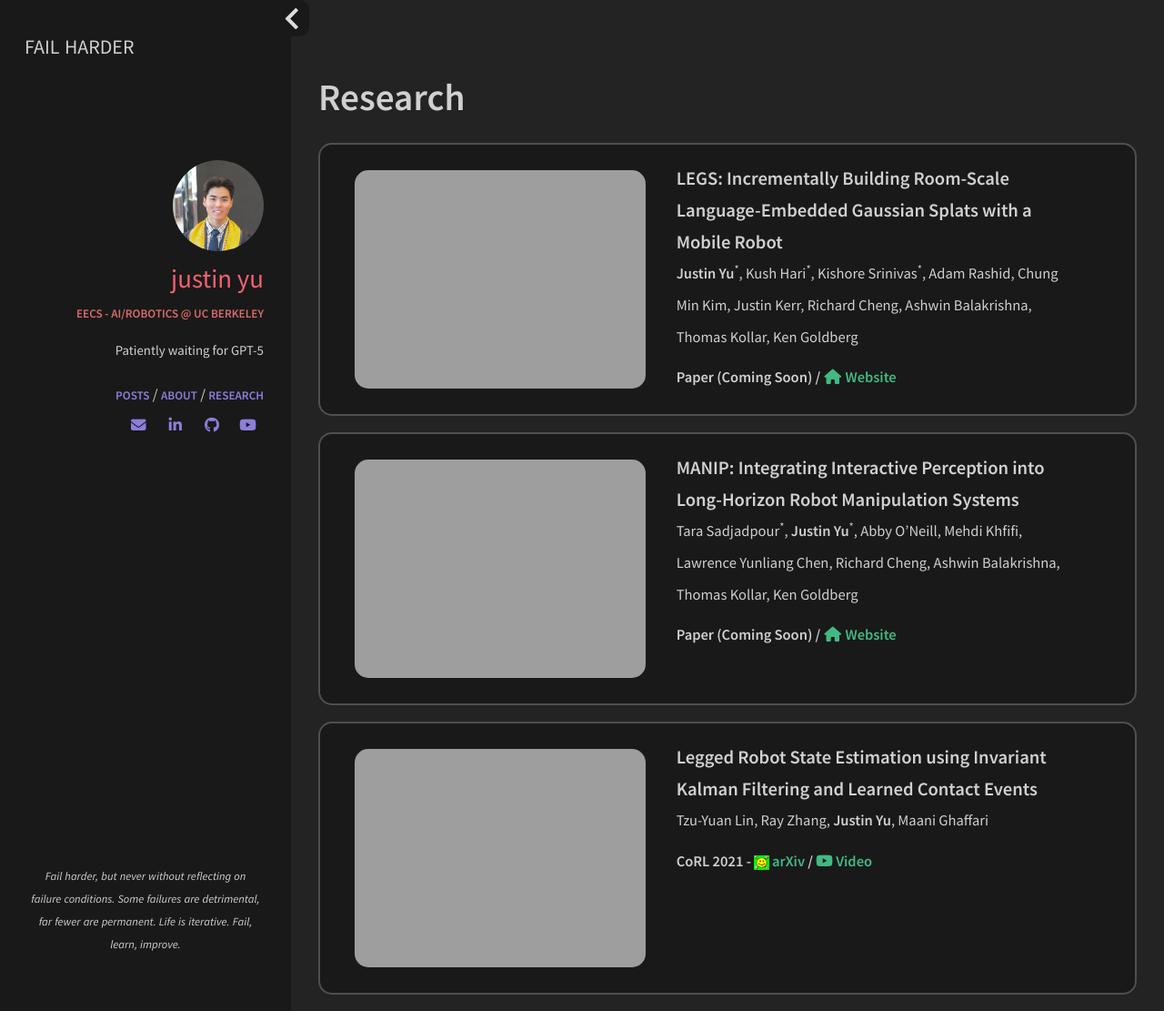
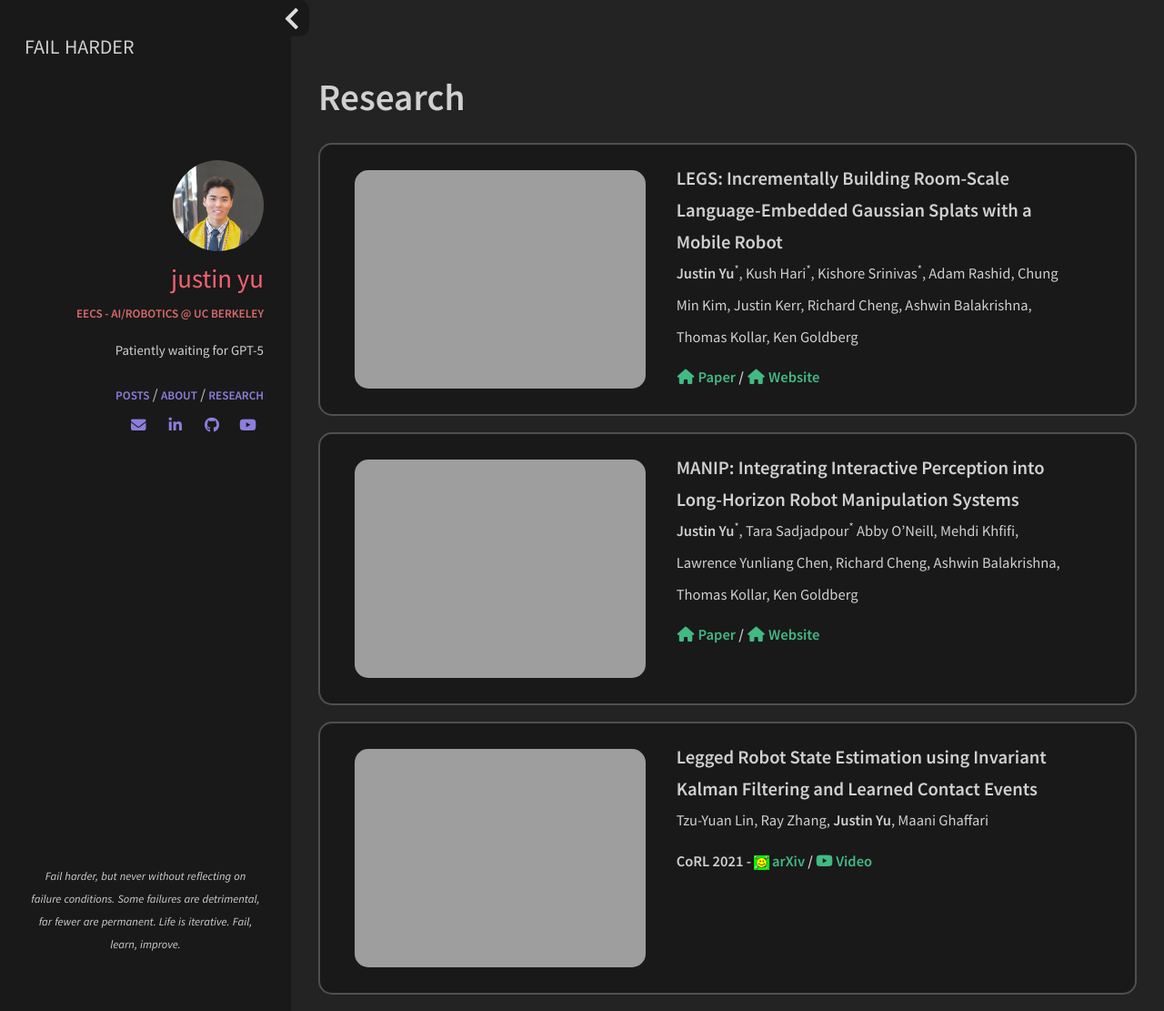
Before and after one commit to uynitsuj/uynitsuj.github.io, a Jekyll site: the page built from gresearch.html, in a window 1280 px wide. Shown: the whole page at 91% size. Built offline with Jekyll 4.4.1, drawn with Linux system fonts in a browser that asks for light colours; nearby versions of some CDN libraries.

Commit message:
update research

```diff
--- a/_includes/sections/research.html
+++ b/_includes/sections/research.html
@@ -15,7 +15,8 @@
             <!-- LINKS -->
             <p style="margin:10px;"></p>
             <b>
-                Paper (Coming Soon) / <a href="https://berkeleyautomation.github.io/LEGS/" target="_blank"><i
+                <a href="https://autolab.berkeley.edu/assets/publications/media/2024_IROS_LEGS_CR.pdf" target="_blank"><i
+                    class="fa fa-fw fa-home"></i> Paper </a> / <a href="https://berkeleyautomation.github.io/LEGS/" target="_blank"><i
                         class="fa fa-fw fa-home"></i> Website</a>
             </b>
             <p></p>
@@ -35,12 +36,13 @@
             <!-- TITLE -->
             <h4 style="margin: 0">MANIP: Integrating Interactive Perception into Long-Horizon Robot Manipulation Systems</h4>
             <!-- AUTHORS -->
-            Tara Sadjadpour<sup>*</sup>, <b>Justin Yu</b><sup>*</sup>, Abby O’Neill, Mehdi Khfifi, Lawrence Yunliang Chen, Richard Cheng, Ashwin Balakrishna, Thomas Kollar, Ken Goldberg
+            <b>Justin Yu</b><sup>*</sup>, Tara Sadjadpour<sup>*</sup> Abby O’Neill, Mehdi Khfifi, Lawrence Yunliang Chen, Richard Cheng, Ashwin Balakrishna, Thomas Kollar, Ken Goldberg
             <br>
             <!-- LINKS -->
             <p style="margin:10px;"></p>
             <b>
-                Paper (Coming Soon) / <a href="https://berkeleyautomation.github.io/MANIP/" target="_blank"><i
+                <a href="https://autolab.berkeley.edu/assets/publications/media/IROS24_MANIP_CR.pdf" target="_blank"><i
+                    class="fa fa-fw fa-home"></i> Paper </a> / <a href="https://berkeleyautomation.github.io/MANIP/" target="_blank"><i
                         class="fa fa-fw fa-home"></i> Website</a>
             </b>
             <p></p>
```
